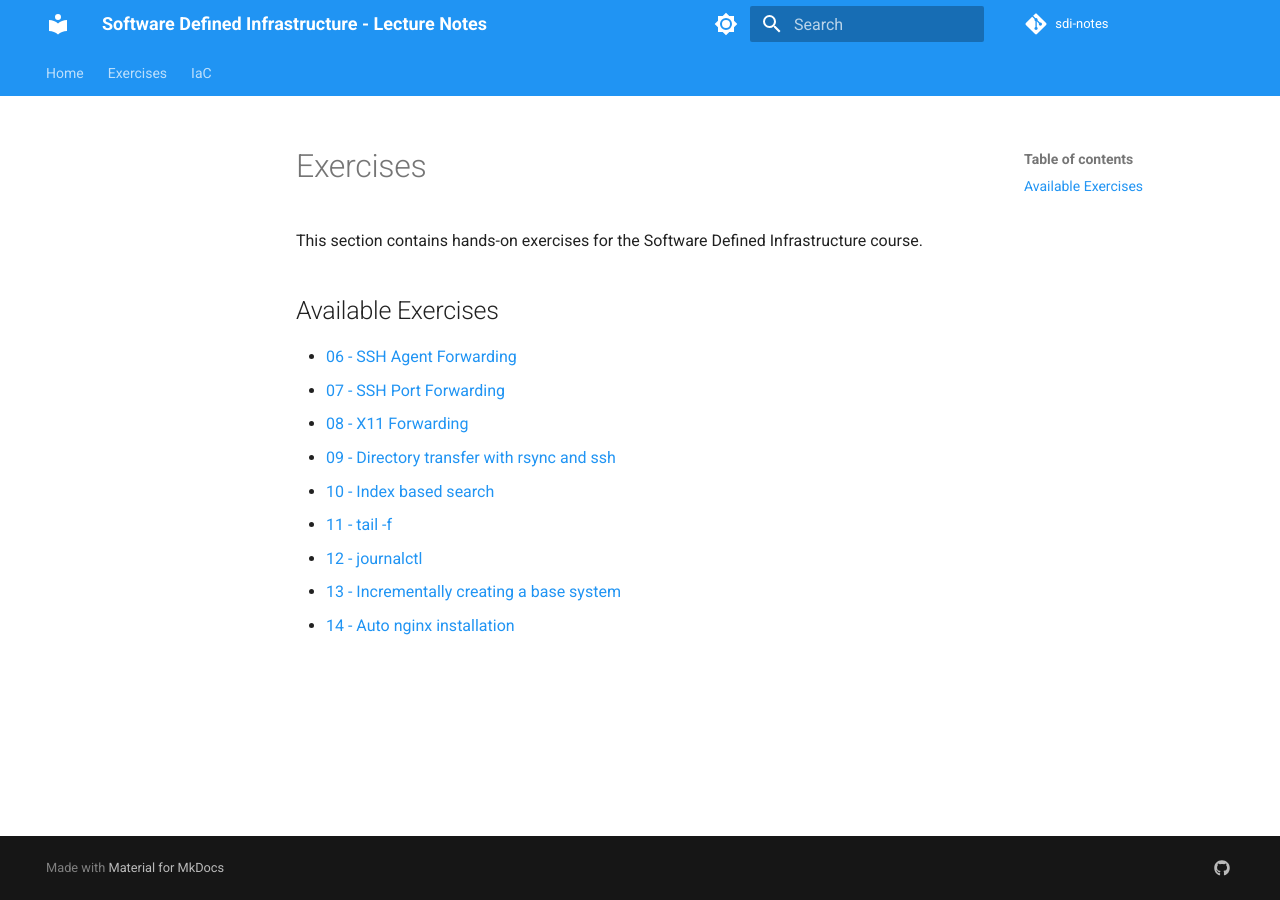
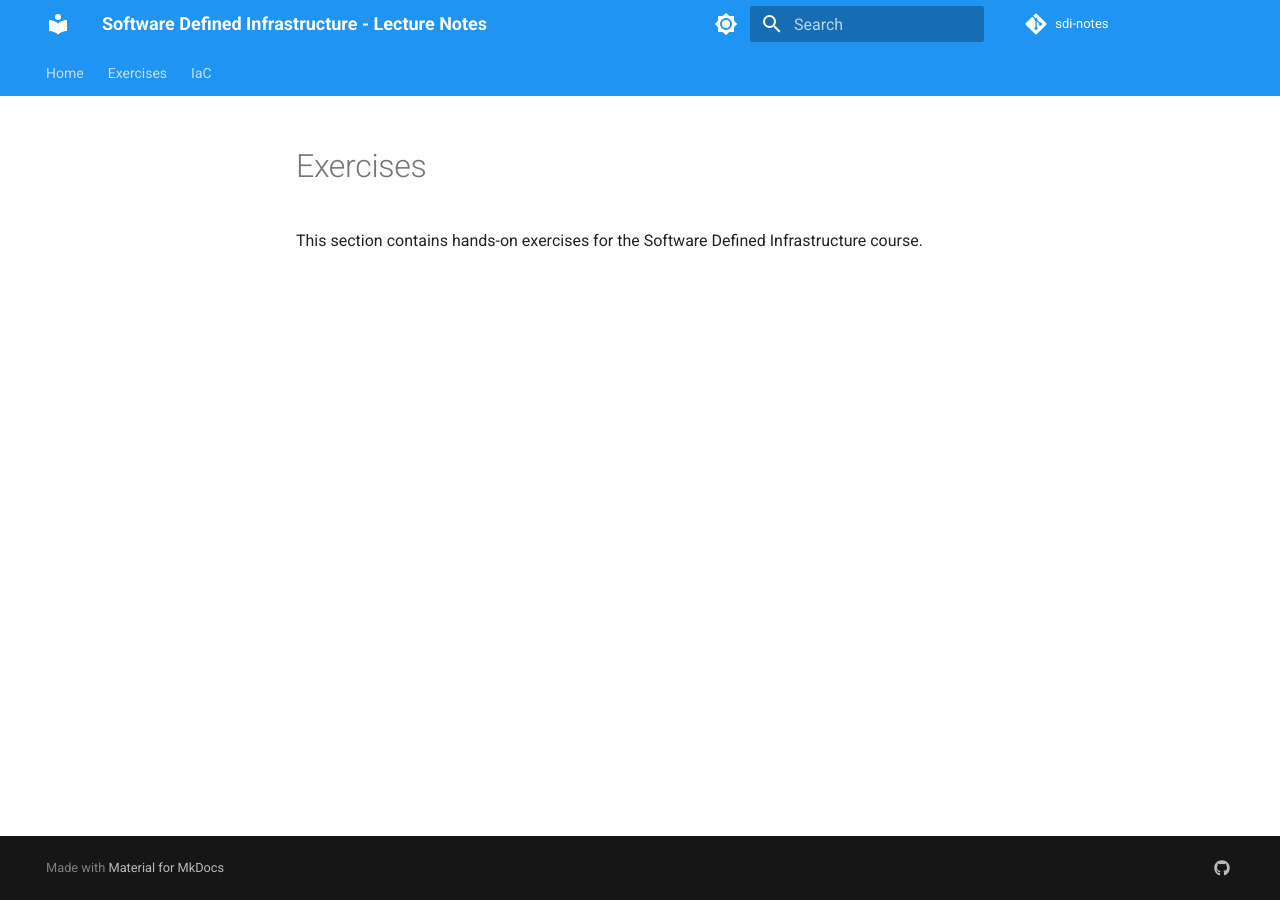
Before and after one commit to julian-schn/sdi-notes, an MkDocs documentation site: the page built from docs/exercises/index.md, in a window 1280 px wide. Built offline with MkDocs 1.6.1 and Material for MkDocs 9.7.7, drawn with Linux system fonts in a browser that asks for light colours; comment, search, counter and statistics services are not loaded.

Commit message:
please woek

```diff
--- a/docs/exercises/index.md
+++ b/docs/exercises/index.md
@@ -1,15 +1,3 @@
 # Exercises
 
 This section contains hands-on exercises for the Software Defined Infrastructure course.
-
-## Available Exercises
-
-- [06 - SSH Agent Forwarding](06 ssh hopping.md)
-- [07 - SSH Port Forwarding](07 ssh port forwarding.md)
-- [08 - X11 Forwarding](08 x11 forwarding.md)
-- [09 - Directory transfer with rsync and ssh](09 rsync.md)
-- [10 - Index based search](10 index based search.md)
-- [11 - tail -f](11 tail.md)
-- [12 - journalctl](12 journalctl.md)
-- [13 - Incrementally creating a base system](13 incrementally creating base system.md)
-- [14 - Auto nginx installation](14 auto nginx installation.md)
--- a/mkdocs.yml
+++ b/mkdocs.yml
@@ -10,7 +10,6 @@ repo_url: https://github.com/julian-schn/sdi-notes
 nav:
   - Home: index.md
   - Exercises:
-      - Overview: Exercises/index.md
       - 06 - SSH Agent Forwarding: Exercises/06 ssh hopping.md
       - 07 - SSH Port Forwarding: Exercises/07 ssh port forwarding.md
       - 08 - X11 Forwarding: Exercises/08 x11 forwarding.md
```
